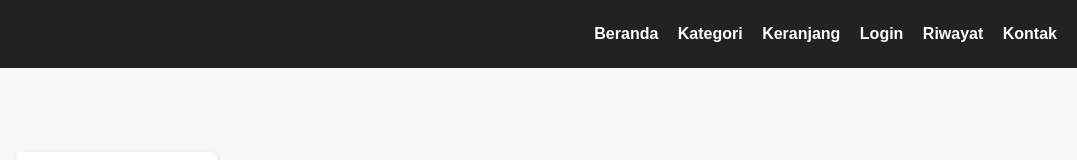
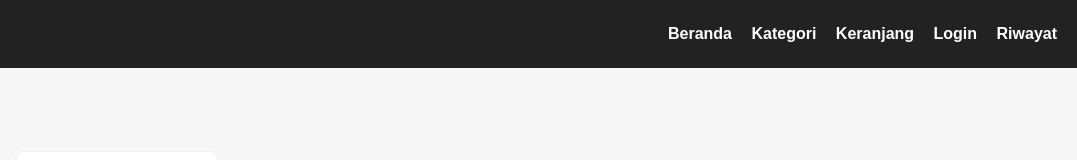
Before and after one commit to zulkifli09791/MB-TOKO, a plain HTML site: page index.html in a window 1280 px wide. Shown: the top 160 px of the page, 203-1280 px from the left. Drawn offline with Linux system fonts and the light colour scheme.

Commit message:
add todo

```diff
--- a/index.html
+++ b/index.html
@@ -15,7 +15,6 @@
       <a href="keranjang.html">Keranjang</a>
       <a href="login.html">Login</a>
       <a href="riwayat.html">Riwayat</a>
-      <a href="kontak.html">Kontak</a>
     </nav>
   </header>
 
```
Also changed, not shown: kategori.html (+0 -1 lines), keranjang.html (+0 -1 lines), login.html (+0 -1 lines), produk.html (+0 -1 lines), riwayat.html (+0 -1 lines).
